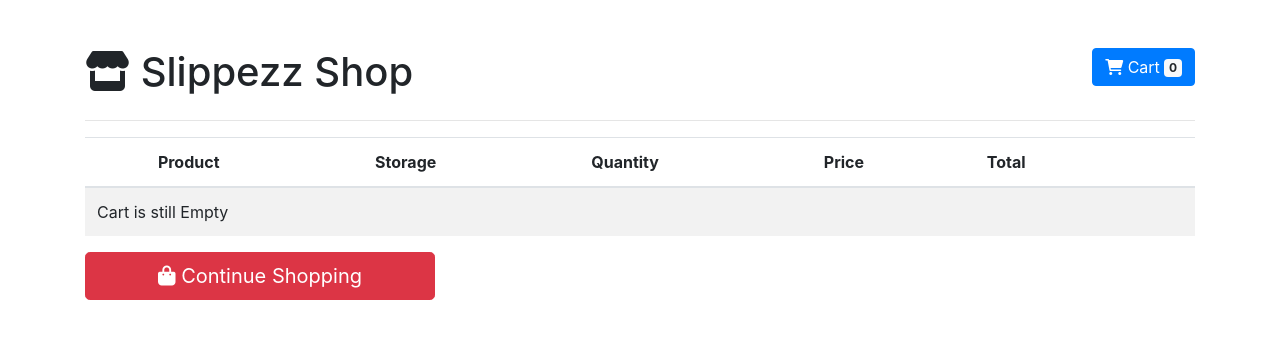
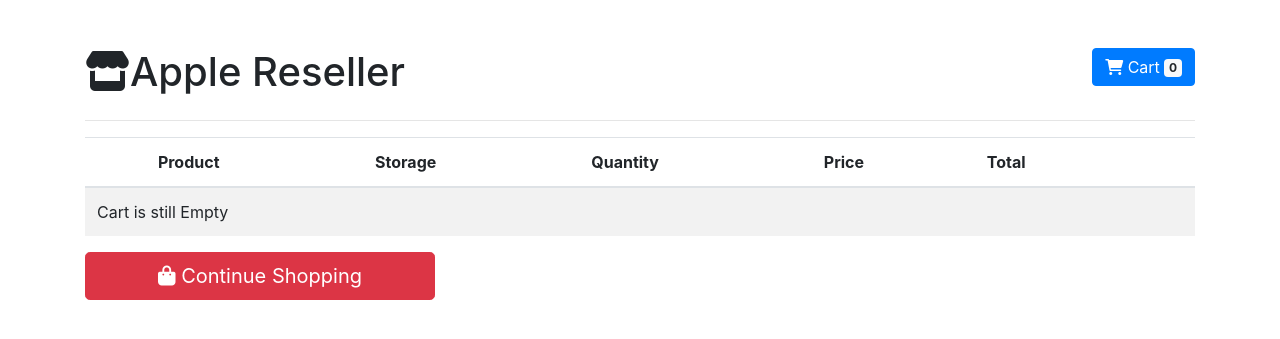
Before and after one commit to airon27/ShoppingCart, a PHP site: page /cart.php in a window 1280 px wide. Shown: the top 339 px of the page. Run offline with PHP 8.4, Linux system fonts and the light colour scheme.

Commit message:
Edit Details

```diff
--- a/cart.php
+++ b/cart.php
@@ -35,14 +35,14 @@
     <link rel="stylesheet" href="https://cdnjs.cloudflare.com/ajax/libs/twitter-bootstrap/4.6.0/css/bootstrap.min.css" integrity="sha512-P5MgMn1jBN01asBgU0z60Qk4QxiXo86+wlFahKrsQf37c9cro517WzVSPPV1tDKzhku2iJ2FVgL67wG03SGnNA==" crossorigin="anonymous" referrerpolicy="no-referrer" />
     <link rel="stylesheet" href="https://cdnjs.cloudflare.com/ajax/libs/font-awesome/6.0.0-beta2/css/all.min.css" integrity="sha512-YWzhKL2whUzgiheMoBFwW8CKV4qpHQAEuvilg9FAn5VJUDwKZZxkJNuGM4XkWuk94WCrrwslk8yWNGmY1EduTA==" crossorigin="anonymous" referrerpolicy="no-referrer" />
     <link rel="stylesheet" href="css/styles.css">
-    <title>Slippezz Shop Online Shop | Shopping Cart</title>
+    <title>Apple Reseller | Shopping Cart</title>
 </head>
 <body>
     <form method="post">
         <div class="container">
             <div class="row mt-5">
                 <div class="col-10">
-                    <h1><i class="fa fa-store"></i> Slippezz Shop</h1>
+                    <h1><i class="fa fa-store"></i>Apple Reseller</h1>
                 </div>
                 <div class="col-2 text-right">
                     <a href="cart.php" class="btn btn-primary">
--- a/clear.php
+++ b/clear.php
@@ -8,13 +8,13 @@
     <link rel="stylesheet" href="https://cdnjs.cloudflare.com/ajax/libs/twitter-bootstrap/4.6.0/css/bootstrap.min.css" integrity="sha512-P5MgMn1jBN01asBgU0z60Qk4QxiXo86+wlFahKrsQf37c9cro517WzVSPPV1tDKzhku2iJ2FVgL67wG03SGnNA==" crossorigin="anonymous" referrerpolicy="no-referrer" />
     <link rel="stylesheet" href="https://cdnjs.cloudflare.com/ajax/libs/font-awesome/6.0.0-beta2/css/all.min.css" integrity="sha512-YWzhKL2whUzgiheMoBFwW8CKV4qpHQAEuvilg9FAn5VJUDwKZZxkJNuGM4XkWuk94WCrrwslk8yWNGmY1EduTA==" crossorigin="anonymous" referrerpolicy="no-referrer" />
     <link rel="stylesheet" href="css/styles.css">
-    <title>Slippezz Shop Online Shop | Shopping Cart</title>
+    <title>Apple Reseller | Shopping Cart</title>
 </head>
 <body>
     <div class="container">
         <div class="row mt-5">
             <div class="col-10">
-                <h1><i class="fa fa-store"></i> Slippezz Shop</h1>
+                <h1><i class="fa fa-store"></i>Apple Reseller</h1>
             </div>
             <div class="col-2 text-right">
                 <a href="cart.php" class="btn btn-primary">
--- a/confirm.php
+++ b/confirm.php
@@ -8,13 +8,13 @@
     <link rel="stylesheet" href="https://cdnjs.cloudflare.com/ajax/libs/twitter-bootstrap/4.6.0/css/bootstrap.min.css" integrity="sha512-P5MgMn1jBN01asBgU0z60Qk4QxiXo86+wlFahKrsQf37c9cro517WzVSPPV1tDKzhku2iJ2FVgL67wG03SGnNA==" crossorigin="anonymous" referrerpolicy="no-referrer" />
     <link rel="stylesheet" href="https://cdnjs.cloudflare.com/ajax/libs/font-awesome/6.0.0-beta2/css/all.min.css" integrity="sha512-YWzhKL2whUzgiheMoBFwW8CKV4qpHQAEuvilg9FAn5VJUDwKZZxkJNuGM4XkWuk94WCrrwslk8yWNGmY1EduTA==" crossorigin="anonymous" referrerpolicy="no-referrer" />
     <link rel="stylesheet" href="css/styles.css">
-    <title>Slippezz Shop Online Shop | Shopping Cart</title>
+    <title>Apple Reseller | Shopping Cart</title>
 </head>
 <body>
     <div class="container">
         <div class="row mt-5">
             <div class="col-10">
-                <h1><i class="fa fa-store"></i> Slippezz Shop</h1>
+                <h1><i class="fa fa-store"></i>Apple Reseller</h1>
             </div>
             <div class="col-2 text-right">
                 <a href="cart.php" class="btn btn-primary">
```
